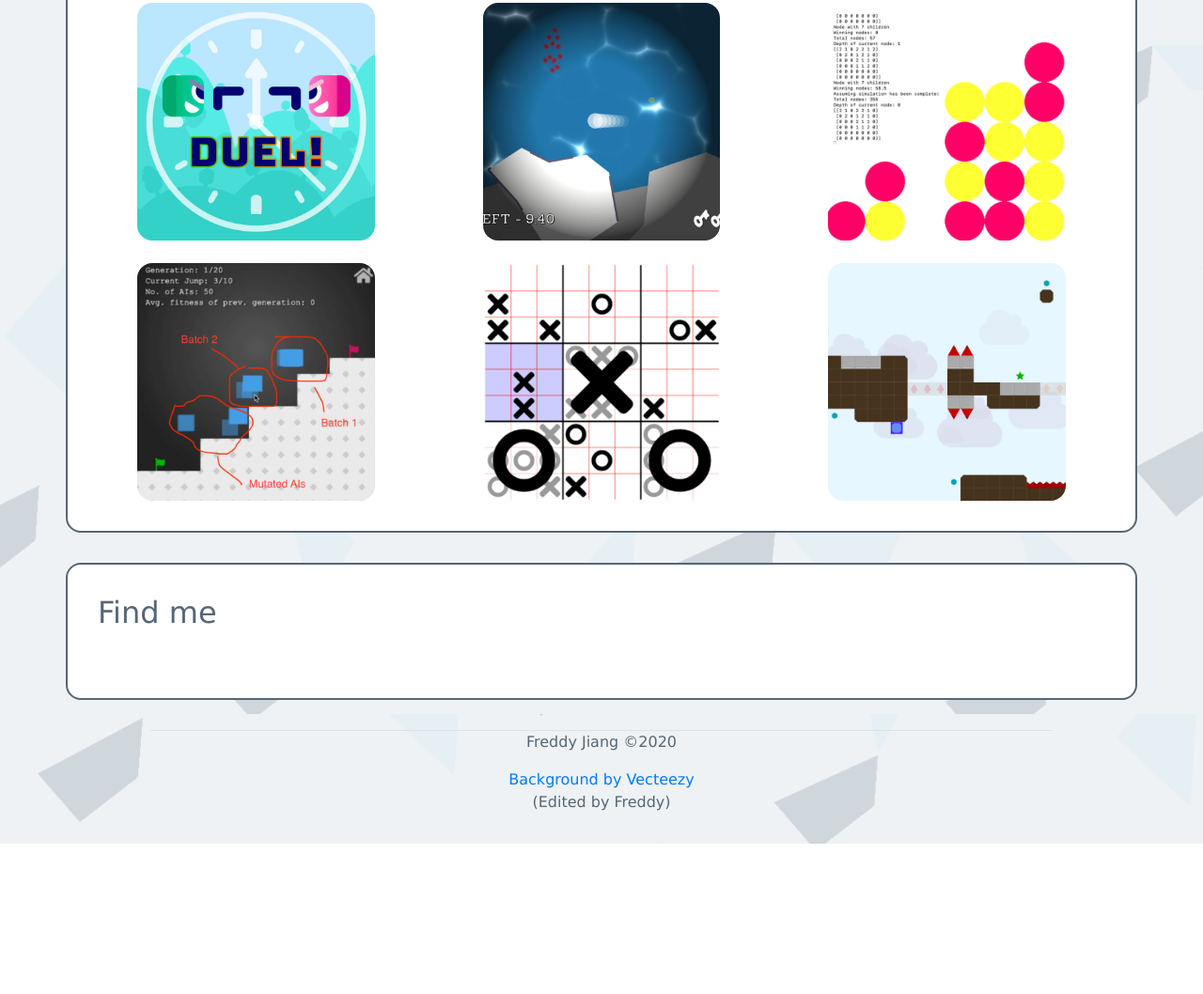
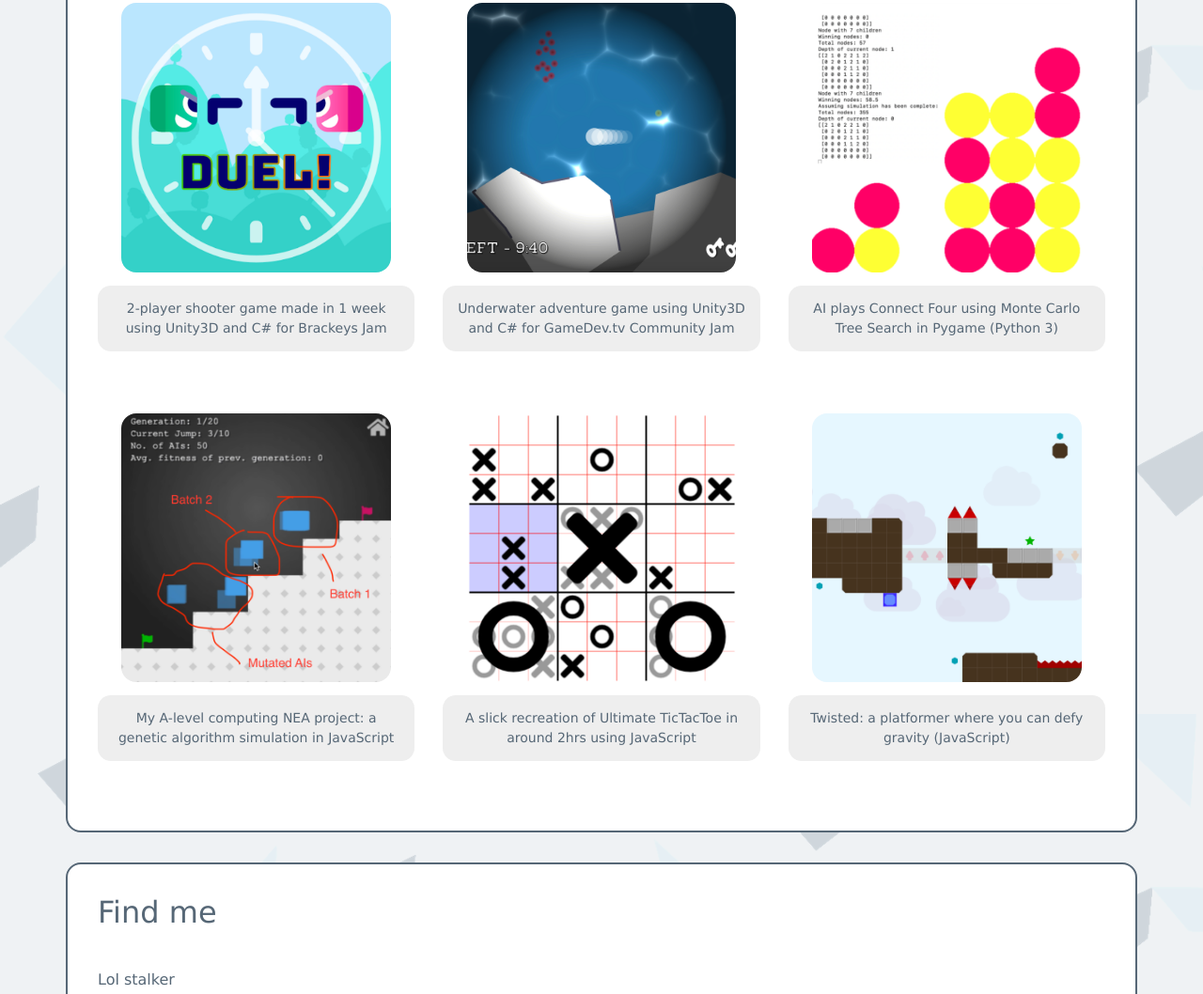
Before and after one commit to ImpTJ/ImpTJ.github.io, a plain HTML site: page index.html in a window 1280 px wide. Shown: the part 1032-2090 px from the top of the page at 94% size. Before the commit the page ends 1930 px from the top, so only its background shows below. Drawn offline with nearby package versions, Linux system fonts and the light colour scheme.

Commit message:
Added project descriptions and some small layout tweaks

```diff
--- a/index.html
+++ b/index.html
@@ -53,16 +53,25 @@
 						<a href="https://litetj.itch.io/duel" target="_blank">
 							<img class="project-preview" src="img/projects/duel.png">
 						</a>
+						<div class="project-description">
+							2-player shooter game made in 1 week using Unity3D and C# for Brackeys Jam
+						</div>
 					</div>
 					<div class="col-lg-4">
 						<a href="https://litetj.itch.io/ten-minutes-of-existence" target="_blank">
 							<img class="project-preview" src="img/projects/tmoe.png">
 						</a>
+						<div class="project-description">
+							Underwater adventure game using Unity3D and C# for GameDev.tv Community Jam
+						</div>
 					</div>
 					<div class="col-lg-4">
 						<a href="https://github.com/ImpTJ/connect-four-mcts" target="_blank">
 							<img class="project-preview" src="img/projects/connect-4-mcts.png">
 						</a>
+						<div class="project-description">
+							AI plays Connect Four using Monte Carlo Tree Search in Pygame (Python 3)
+						</div>
 					</div>
 				</div>
 				<div class="row">
@@ -70,22 +79,32 @@
 						<a href="https://freddyproject.github.io/Machine_Learning_Simulator" target="_blank">
 							<img class="project-preview" src="img/projects/genetic-algorithm.png">
 						</a>
+						<div class="project-description">
+							My A-level computing NEA project: a genetic algorithm simulation in JavaScript
+						</div>
 					</div>
 					<div class="col-lg-4">
 						<a href="https://github.com/SlipAndSlyde/ultimate-tictactoe" target="_blank">
 							<img class="project-preview" src="img/projects/ultimate-ttt.png">
 						</a>
+						<div class="project-description">
+							A slick recreation of Ultimate TicTacToe in around 2hrs using JavaScript
+						</div>
 					</div>
 					<div class="col-lg-4">
 						<a href="https://github.com/SlipAndSlyde/twisted" target="_blank">
 							<img class="project-preview" src="img/projects/twisted.png">
 						</a>
+						<div class="project-description">
+							Twisted: a platformer where you can defy gravity (JavaScript)
+						</div>
 					</div>
 				</div>
 			</div>
 		</div>
 		<div class="container" id="contact-section">
 			<h2>Find me</h2>
+			<p>Lol stalker</p>
 		</div>
 
 		<footer class="border-top w-75 mx-auto">
--- a/style.css
+++ b/style.css
@@ -55,8 +55,20 @@ body {
 }
 
 #projects-section .project-preview {
-	max-width: 75%;
+	max-width: 85%;
 	height: auto;
+	border-radius: 1em;
+}
+
+#projects-section .project-preview:hover {
+	opacity: 75%;
+}
+
+#projects-section .project-description {
+	margin: 1em 0 3em 0;
+	padding: 1em;
+	background-color: #eee;
+	font-size: 14px;
 	border-radius: 1em;
 }
 
```
